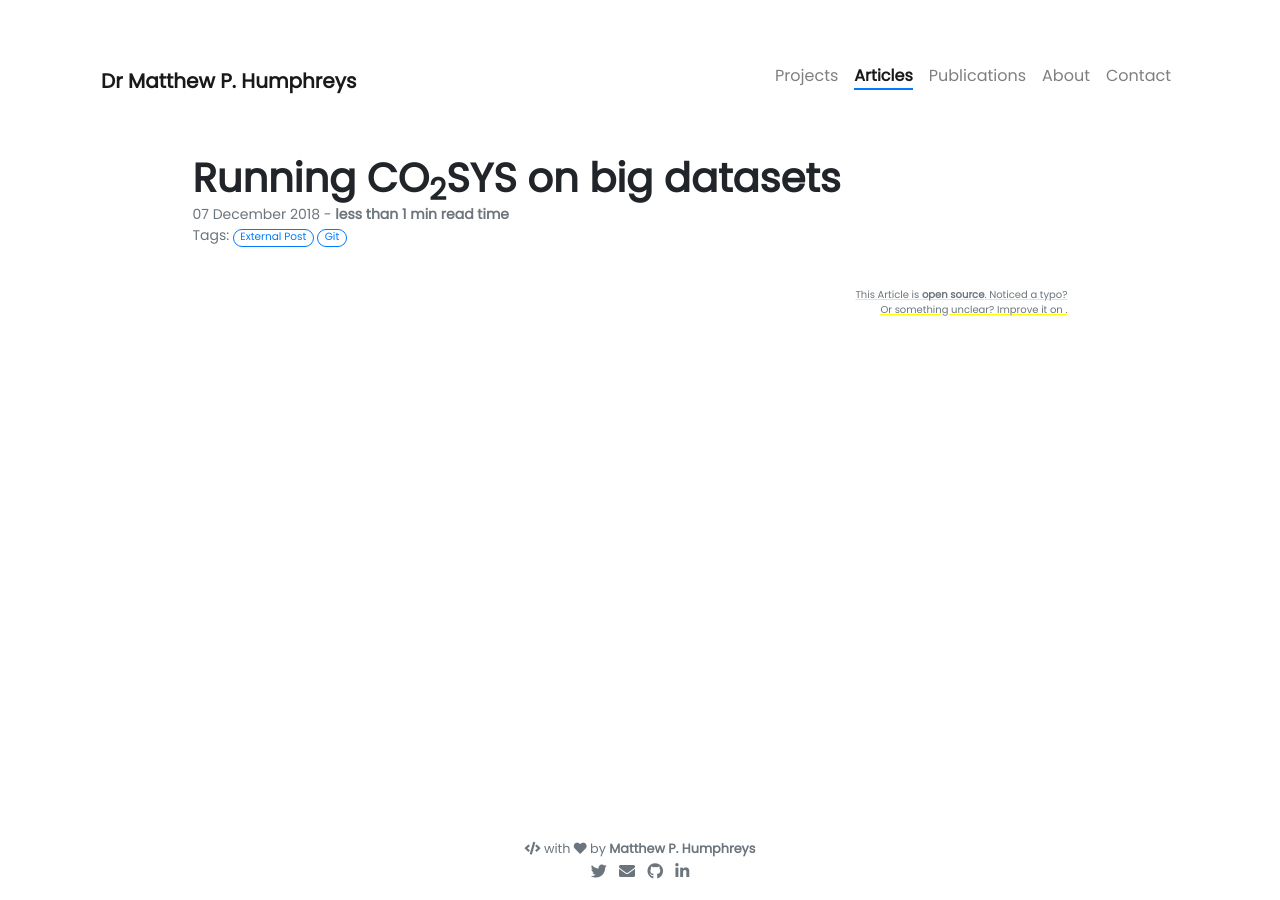
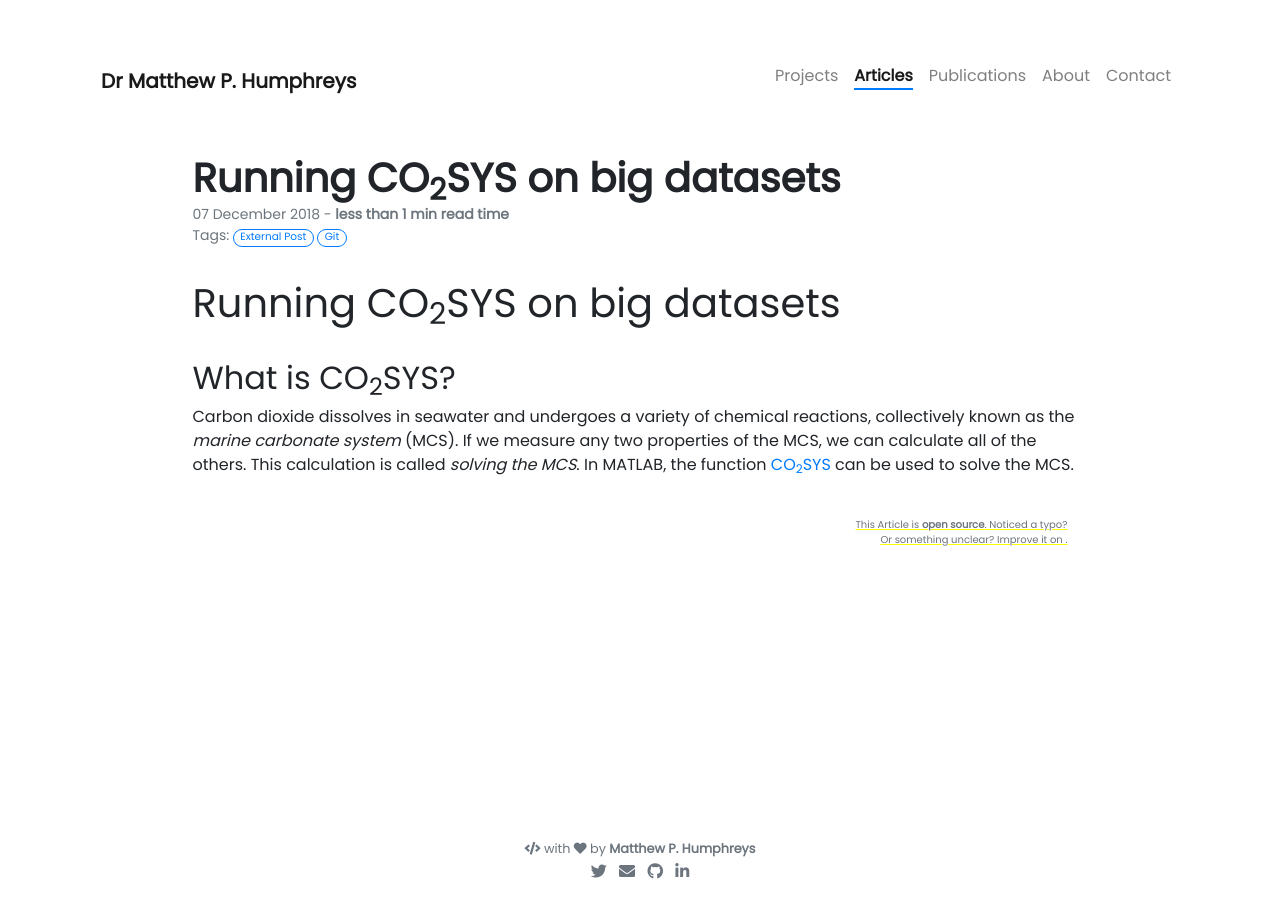
Before and after one commit to mvdh7/mvdh7.github.io, a Jekyll site: the page built from _posts/2018-12-07-running-co2sys-on-big-datasets.md, in a window 1280 px wide. Built offline with Jekyll 4.4.1, drawn with Linux system fonts in a browser that asks for light colours; nearby versions of some CDN libraries; our own code applies the rules of GitHub Pages for plain Markdown files; comment, search, counter and statistics services are not loaded.

Commit message:
As internal post?

```diff
--- a/_posts/2018-12-07-running-co2sys-on-big-datasets.md
+++ b/_posts/2018-12-07-running-co2sys-on-big-datasets.md
@@ -4,5 +4,10 @@ tags: [External Post, Git]
 style: fill
 color: warning
 description: What's the most efficient way to solve a large marine carbonate system dataset using CO<sub>2</sub>SYS in MATLAB?
-external_url: https://mvdh.xyz/2018/12/07/running-co2sys-on-big-datasets/
 ---
+
+# Running CO<sub>2</sub>SYS on big datasets
+
+## What is CO<sub>2</sub>SYS?
+
+Carbon dioxide dissolves in seawater and undergoes a variety of chemical reactions, collectively known as the *marine carbonate system* (MCS). If we measure any two properties of the MCS, we can calculate all of the others. This calculation is called *solving the MCS*. In MATLAB, the function [CO<sub>2</sub>SYS](https://github.com/jamesorr/CO2SYS-MATLAB) can be used to solve the MCS.
```
